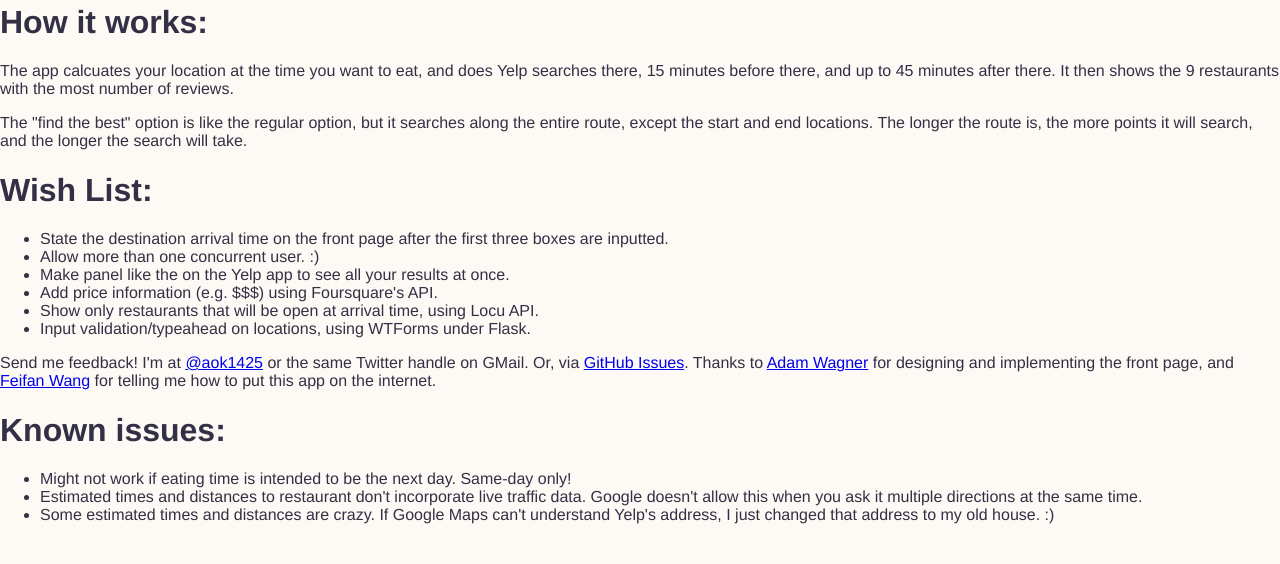
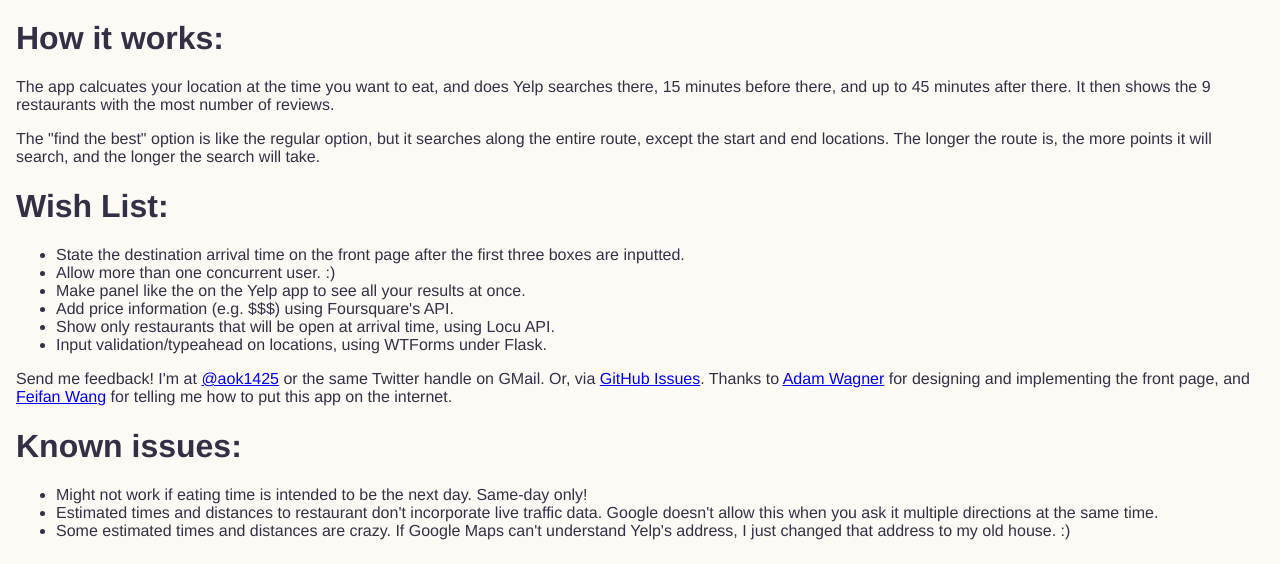
Before and after one commit to aok1425/yelp-road-trip-app, a Flask app: page / in a window 1280 px wide. Shown: the part 652-1216 px from the top of the page. Run offline with Flask 2, Linux system fonts and the light colour scheme; some libraries are stand-ins or nearby versions.

Commit message:
changed CSS. for last time?

```diff
--- a/static/styles.css
+++ b/static/styles.css
@@ -39,7 +39,9 @@
     opacity:0.8;
 }
 
-
+.page-text {
+    padding:1em 1em 0.5em 1em;
+}
 
 #panel {
     position: absolute;
--- a/templates/layout.html
+++ b/templates/layout.html
@@ -24,20 +24,16 @@
   {% block body %}{% endblock %}
 </div>
 
-<div class="body">
+<div class="page-text">
   <a href="http://github.com/mojombo"><img style="position: absolute; top: 0; right: 0; border: 0;" src="http://s3.amazonaws.com/github/ribbons/forkme_right_red_aa0000.png" alt="Fork me on GitHub" /></a>
+
   <p>This is a way to search Yelp by time. Let's say you're going on a road trip, but you don't know where you'll be around dinner time. That's what this app is for!</p>
 
-<h1>
-<a name="how-it-works" class="anchor" href="#how-it-works"><span class="octicon octicon-link"></span></a>How it works:</h1>
-
+  <h1><a name="how-it-works" class="anchor" href="#how-it-works"><span class="octicon octicon-link"></span></a>How it works:</h1>
     <p>The app calcuates your location at the time you want to eat, and does Yelp searches there, 15 minutes before there, and up to 45 minutes after there. It then shows the 9 restaurants with the most number of reviews.</p>
-
   <p>The "find the best" option is like the regular option, but it searches along the entire route, except the start and end locations. The longer the route is, the more points it will search, and the longer the search will take.</p>
 
-<h1>
-<a name="wish-list" class="anchor" href="#wish-list"><span class="octicon octicon-link"></span></a>Wish List:</h1>
-
+  <h1><a name="wish-list" class="anchor" href="#wish-list"><span class="octicon octicon-link"></span></a>Wish List:</h1>
   <ul>
     <li>State the destination arrival time on the front page after the first three boxes are inputted.</li>
     <li>Allow more than one concurrent user. :)</li>
@@ -45,16 +41,17 @@
     <li>Add price information (e.g. $$$) using Foursquare's API.</li>
     <li>Show only restaurants that will be open at arrival time, using Locu API.</li>
     <li>Input validation/typeahead on locations, using WTForms under Flask.</li>
-</ul><p>Send me feedback! I'm at <a href="https://twitter.com/aok1425">@aok1425</a> or the same Twitter handle on GMail. Or, via <a href="https://github.com/aok1425/yelp-road-trip-app/issues">GitHub Issues</a>. Thanks to <a href="https://github.com/AdamWagner">Adam Wagner</a> for designing and implementing the front page, and <a href="https://github.com/4thethrillofit">Feifan Wang</a> for telling me how to put this app on the internet.</p>
+  </ul>
 
-<h1>
-<a name="known-issues" class="anchor" href="#known-issues"><span class="octicon octicon-link"></span></a>Known issues:</h1>
+  <p>Send me feedback! I'm at <a href="https://twitter.com/aok1425">@aok1425</a> or the same Twitter handle on GMail. Or, via <a href="https://github.com/aok1425/yelp-road-trip-app/issues">GitHub Issues</a>. Thanks to <a href="https://github.com/AdamWagner">Adam Wagner</a> for designing and implementing the front page, and <a href="https://github.com/4thethrillofit">Feifan Wang</a> for telling me how to put this app on the internet.</p>
 
+  <h1><a name="known-issues" class="anchor" href="#known-issues"><span class="octicon octicon-link"></span></a>Known issues:</h1>
   <ul>
     <li>Might not work if eating time is intended to be the next day. Same-day only!</li>
     <li>Estimated times and distances to restaurant don't incorporate live traffic data. Google doesn't allow this when you ask it multiple directions at the same time.</li>
     <li>Some estimated times and distances are crazy. If Google Maps can't understand Yelp's address, I just changed that address to my old house. :)</li>
-</ul></article>
+  </ul>
+
 </div>
 
 <div class="loader-wrapper">
```
Lines whose indentation alone changed are shown as unchanged.
